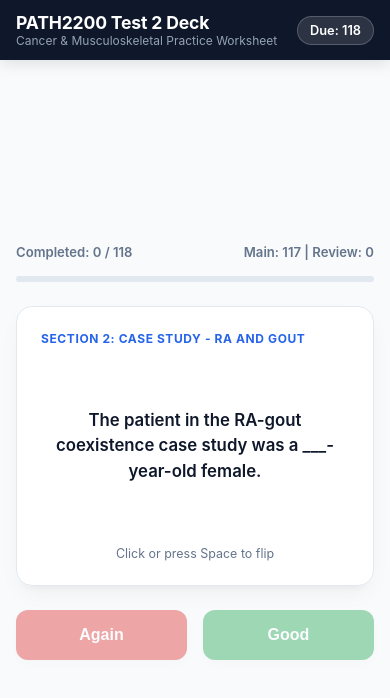
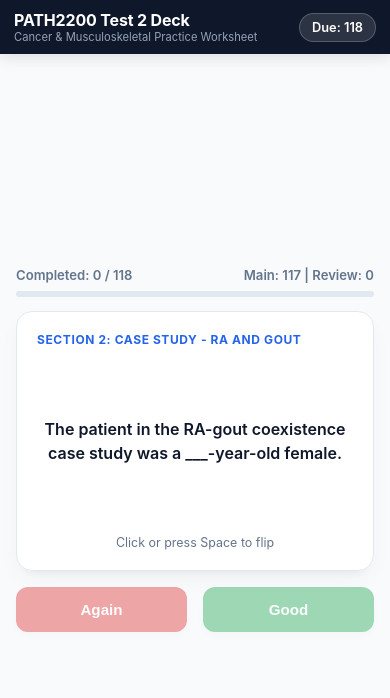
Before and after one commit to 4troll/path2200practice, a plain HTML site: page path2200_flashcards.html in a window 390 px wide. Drawn offline with Linux system fonts and the light colour scheme.

Commit message:
Refine layout and spacing in path2200_flashcards.html
Updated styles for better layout and spacing adjustments in the flashcard HTML.

```diff
--- a/path2200_flashcards.html
+++ b/path2200_flashcards.html
@@ -24,14 +24,20 @@
       -webkit-tap-highlight-color: transparent;
     }
 
+    html, body {
+      height: 100vh;
+      height: 100dvh;
+      overflow: hidden;
+      margin: 0;
+      padding: 0;
+    }
+
     body {
       font-family: -apple-system, BlinkMacSystemFont, "SF Pro Text", "Segoe UI", Roboto, Helvetica, Arial, sans-serif;
       background-color: var(--bg);
       color: var(--text-main);
-      min-height: 100vh;
       display: flex;
       flex-direction: column;
-      overflow-x: hidden;
     }
 
     /* Sticky Header */
@@ -43,6 +49,7 @@
       color: #ffffff;
       box-shadow: 0 4px 14px rgba(0, 0, 0, 0.1);
       padding: 12px 16px;
+      flex-shrink: 0;
     }
 
     .header-content {
@@ -79,19 +86,20 @@
       max-width: 700px;
       width: 100%;
       margin: auto;
-      padding: 20px 16px;
+      padding: 16px;
       display: flex;
       flex-direction: column;
       align-items: center;
       flex: 1;
       justify-content: center;
+      overflow: hidden;
     }
 
     /* Progress bar */
     .progress-container {
       width: 100%;
       max-width: 600px;
-      margin-bottom: 16px;
+      margin-bottom: 12px;
       display: flex;
       justify-content: space-between;
       align-items: center;
@@ -106,7 +114,7 @@
       height: 6px;
       background: var(--border-color);
       border-radius: 3px;
-      margin-bottom: 24px;
+      margin-bottom: 20px;
       overflow: hidden;
     }
 
@@ -122,10 +130,10 @@
       perspective: 1200px;
       width: 100%;
       max-width: 600px;
-      height: 320px;
+      height: 300px;
       cursor: pointer;
-      margin-bottom: 24px;
-      touch-action: pan-y;
+      margin-bottom: 20px;
+      touch-action: none;
     }
 
     .flashcard {
@@ -155,7 +163,7 @@
       display: flex;
       flex-direction: column;
       justify-content: space-between;
-      padding: 32px;
+      padding: 28px;
       user-select: none;
     }
 
@@ -287,9 +295,15 @@
     }
 
     @media (max-width: 640px) {
-      .flashcard-scene { height: 280px; }
-      .card-body { font-size: 1.05rem; }
-      .card-face { padding: 24px; }
+      header { padding: 10px 14px; }
+      .header-title h1 { font-size: 1rem; }
+      .header-title p { font-size: 0.7rem; }
+      .flashcard-scene { height: 260px; margin-bottom: 16px; }
+      .card-body { font-size: 1rem; }
+      .card-face { padding: 20px; }
+      .progress-container { margin-bottom: 8px; }
+      .progress-bar-bg { margin-bottom: 14px; }
+      .action-btn { padding: 14px; font-size: 0.95rem; }
     }
   </style>
 </head>
@@ -567,7 +581,6 @@
       const flashcard = document.getElementById('flashcard');
       document.getElementById('actionsContainer').classList.remove('active');
 
-      // Fast, snappy 0.2s toss animation without fade/gray out
       flashcard.style.transition = 'transform 0.2s ease-out';
       const flipState = isFlipped ? 'rotateY(180deg)' : '';
 
@@ -702,7 +715,7 @@
       }
     }
 
-    // Keyboard shortcuts (Space to flip, Left arrow / '1' for Again, Right arrow / '2' for Good)
+    // Keyboard shortcuts
     window.addEventListener('keydown', (e) => {
       if (e.target.tagName === 'INPUT' || e.target.tagName === 'TEXTAREA') return;
 
```
